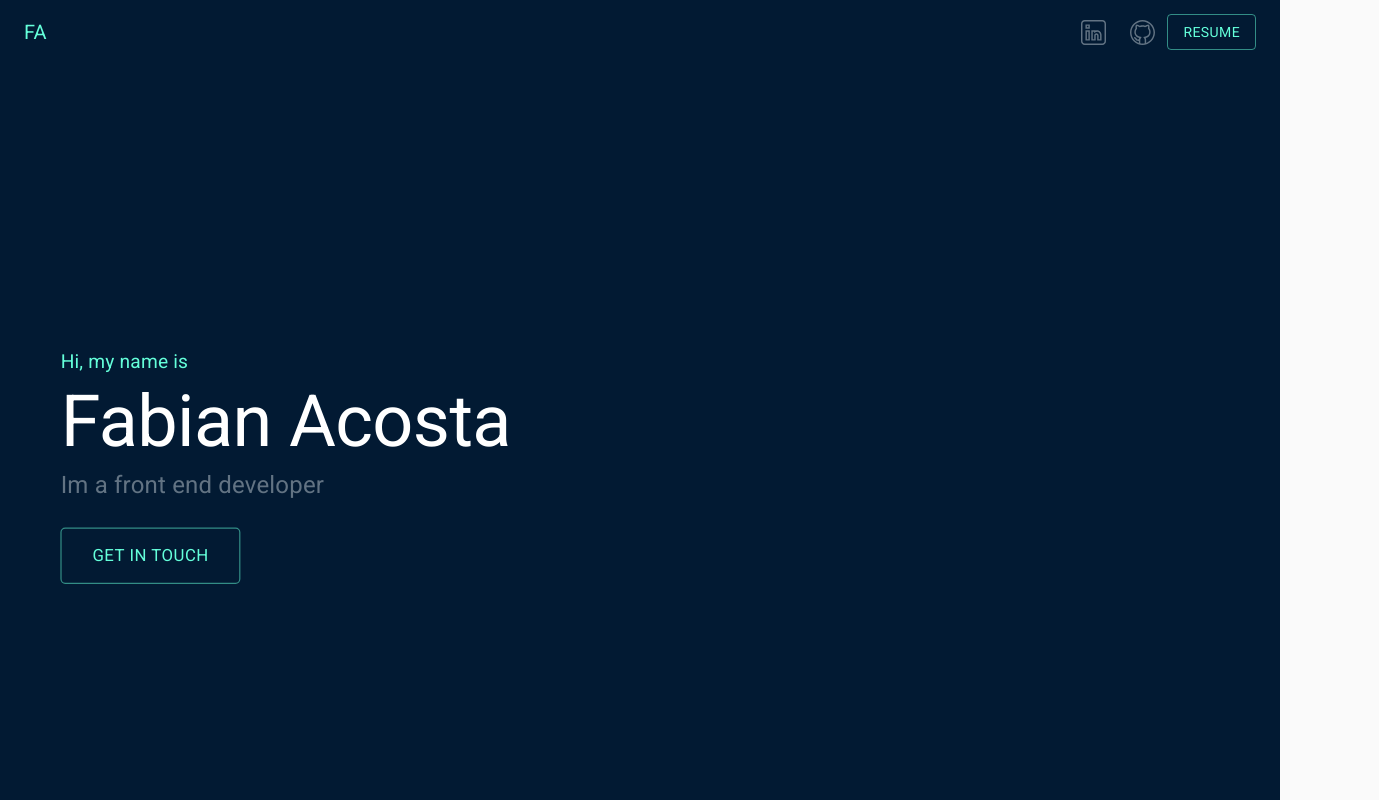
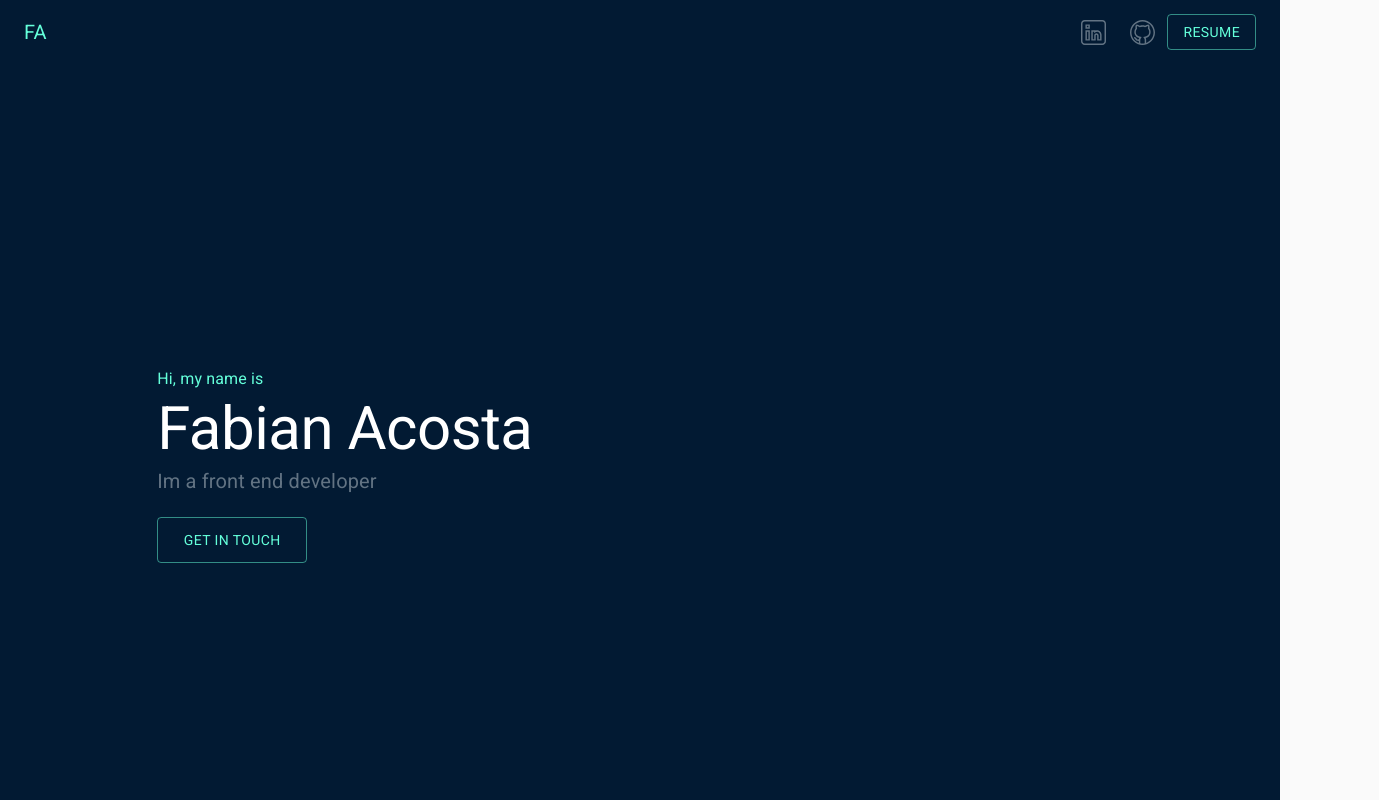
Before and after one commit to acostahf/new-portfolio, a React (Create React App) app: page / in a window 1280 px wide. Shown: the top 800 px of the page, 1379 px wide, since content can reach past the window. Built offline with nearby package versions, Linux system fonts and the light colour scheme.

Commit message:
hero animation

```diff
--- a/src/components/Hero.jsx
+++ b/src/components/Hero.jsx
@@ -1,10 +1,10 @@
-import React from "react";
+import React, { useRef, useEffect } from "react";
 import { makeStyles } from "@material-ui/core/styles";
 import CssBaseline from "@material-ui/core/CssBaseline";
 import Typography from "@material-ui/core/Typography";
 import Container from "@material-ui/core/Container";
 import { Box, Button } from "@material-ui/core";
-import { motion } from "framer-motion";
+import gsap, { TweenMax, TimelineLite, Power3 } from "gsap";
 
 const useStyles = makeStyles((theme) => ({
   root: {
@@ -17,6 +17,7 @@ const useStyles = makeStyles((theme) => ({
     display: "flex",
     justifyContent: "center",
     flexDirection: "column ",
+    visibility: "hidden",
   },
   heroBody: {
     display: "flex",
@@ -43,14 +44,33 @@ const useStyles = makeStyles((theme) => ({
 }));
 
 export default function Hero() {
+  let heroContent = useRef(null);
+  let tl = new TimelineLite();
+
+  useEffect(() => {
+    const herofirst = heroContent.children[0];
+    const heroSecond = heroContent.children[1];
+    const heroThird = heroContent.children[2];
+    const heroFourth = heroContent.children[3];
+    console.log(heroSecond);
+
+    TweenMax.to(heroContent, 0, {
+      css: { visibility: "visible" },
+    });
+    tl.staggerFrom(
+      [herofirst, heroSecond, heroThird, heroFourth],
+      1,
+      { y: 44, ease: Power3.easeOut, opacity: 0, delay: 0.8 },
+      0.25
+    );
+    // .from(heroSecond, 1, { y: 1100, ease: Power3.easeOut, opacity: 0 }, 1.4);
+  });
   const classes = useStyles();
   return (
     <React.Fragment>
       <div className={classes.root}>
-        <CssBaseline />
         <Container className={classes.hero}>
-          <motion.div animate={{ scale: 1.2 }} transition={{ duration: 0.5 }}>
-            <Box className={classes.heroBody}>
+          <Box className={classes.heroBody} ref={(el) => (heroContent = el)}>
             <Typography variant="subtitle1" color="primary">
               Hi, my name is
             </Typography>
@@ -71,7 +91,6 @@ export default function Hero() {
               Get In Touch
             </Button>
           </Box>
-          </motion.div>
         </Container>
       </div>
     </React.Fragment>
```
Also changed, not shown: 1 other file (tests, documents, lock files or other folders). Lines whose indentation alone changed are shown as unchanged.
